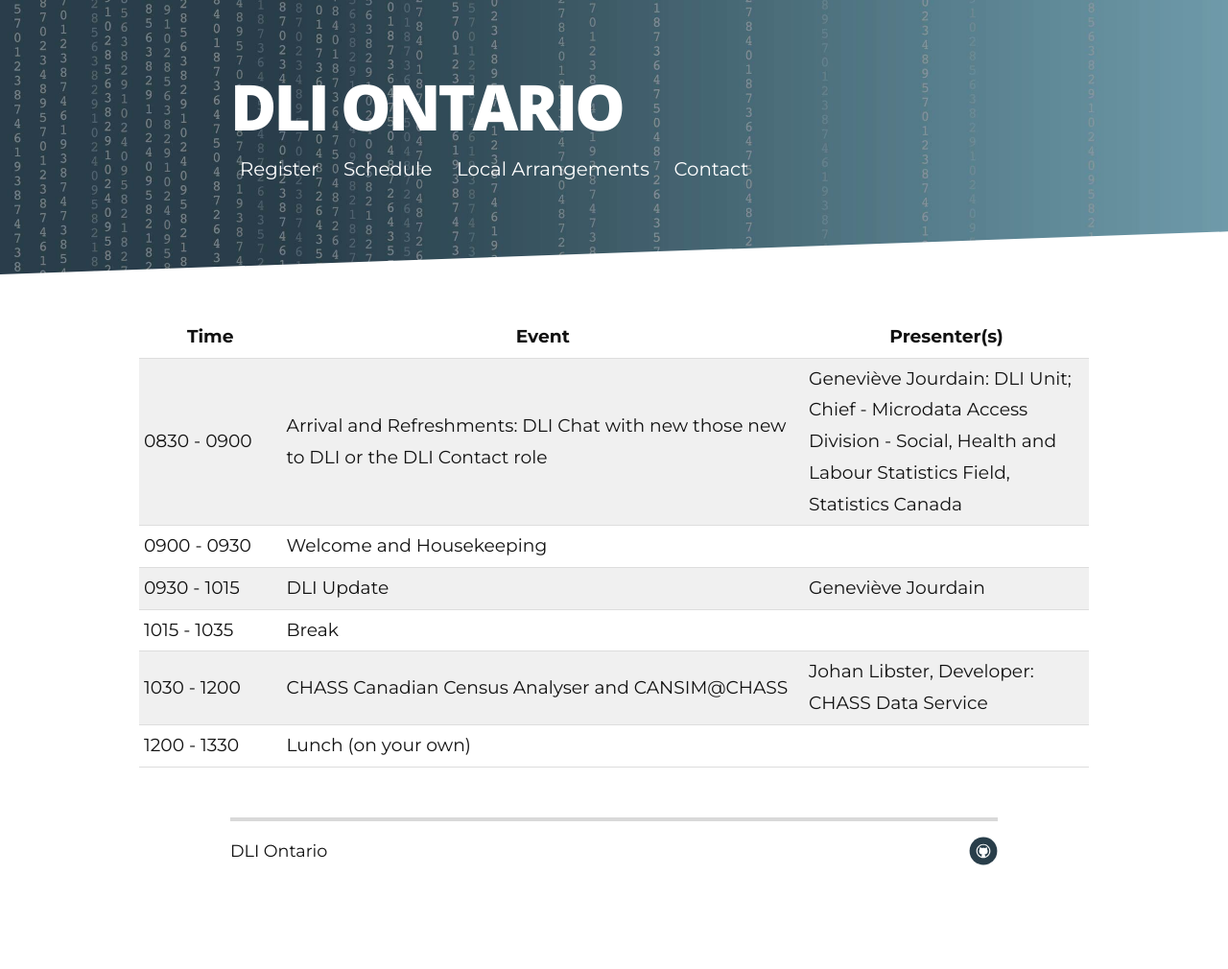
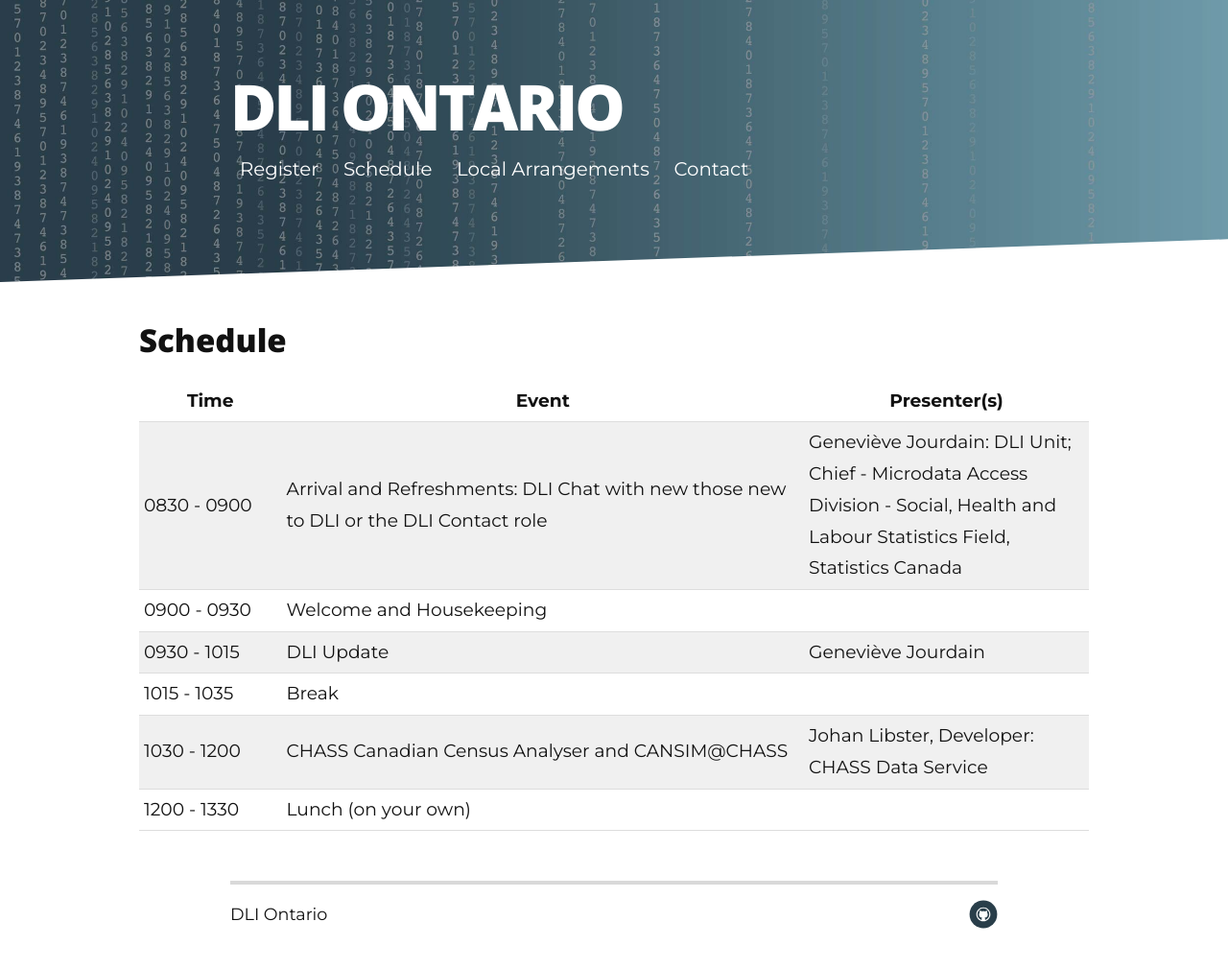
Before and after one commit to DLIOntario/dliontario.github.io, a Jekyll site: the page built from schedule.md, in a window 1280 px wide. Shown: the whole page at 96% size. Built offline with Jekyll 4.4.1, drawn with Linux system fonts in a browser that asks for light colours; nearby versions of some CDN libraries; before the commit the page ends 943 px from its top, so only the background shows below that.

Commit message:
found them. the pages were missing permalinks

```diff
--- a/schedule.md
+++ b/schedule.md
@@ -1,6 +1,7 @@
 ---
-layout: default
+layout: page
 title: Schedule
+permalink: /schedule/
 ---
 
 <table class="one">
```
Also changed, not shown: local.md (+1 -0 lines), register.md (+1 -0 lines).
